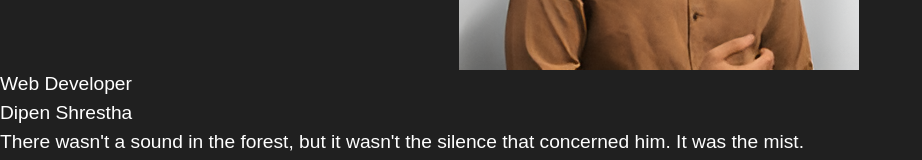
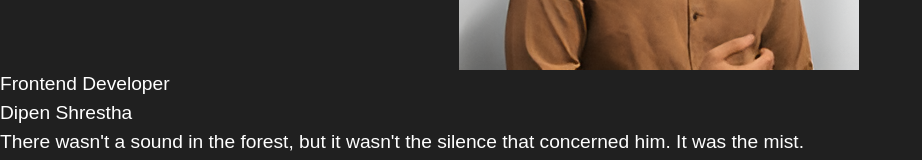
Before and after one commit to DypenCrest/MyPortfolio, a React (Vite) app: page / in a window 1280 px wide. Shown: the part 420-580 px from the top of the page, without its empty margins (0-922 px from the left). Built offline with nearby package versions, Linux system fonts and the light colour scheme; a web font is replaced by a local one.

Commit message:
title fix

```diff
--- a/src/assets/data/headerData.js
+++ b/src/assets/data/headerData.js
@@ -3,7 +3,7 @@ import dipenImg from "../images/hero/dipen.jpg";
 
 export const headerData = {
   name: "Dipen Shrestha",
-  title: "Web Developer",
+  title: "Frontend Developer",
   description:
     "There wasn't a sound in the forest, but it wasn't the silence that concerned him. It was the mist. The thick, rolling fog that shouldn't be here, but it was. He knew what it meant and he was ready.",
   image: dipenImg,
```
